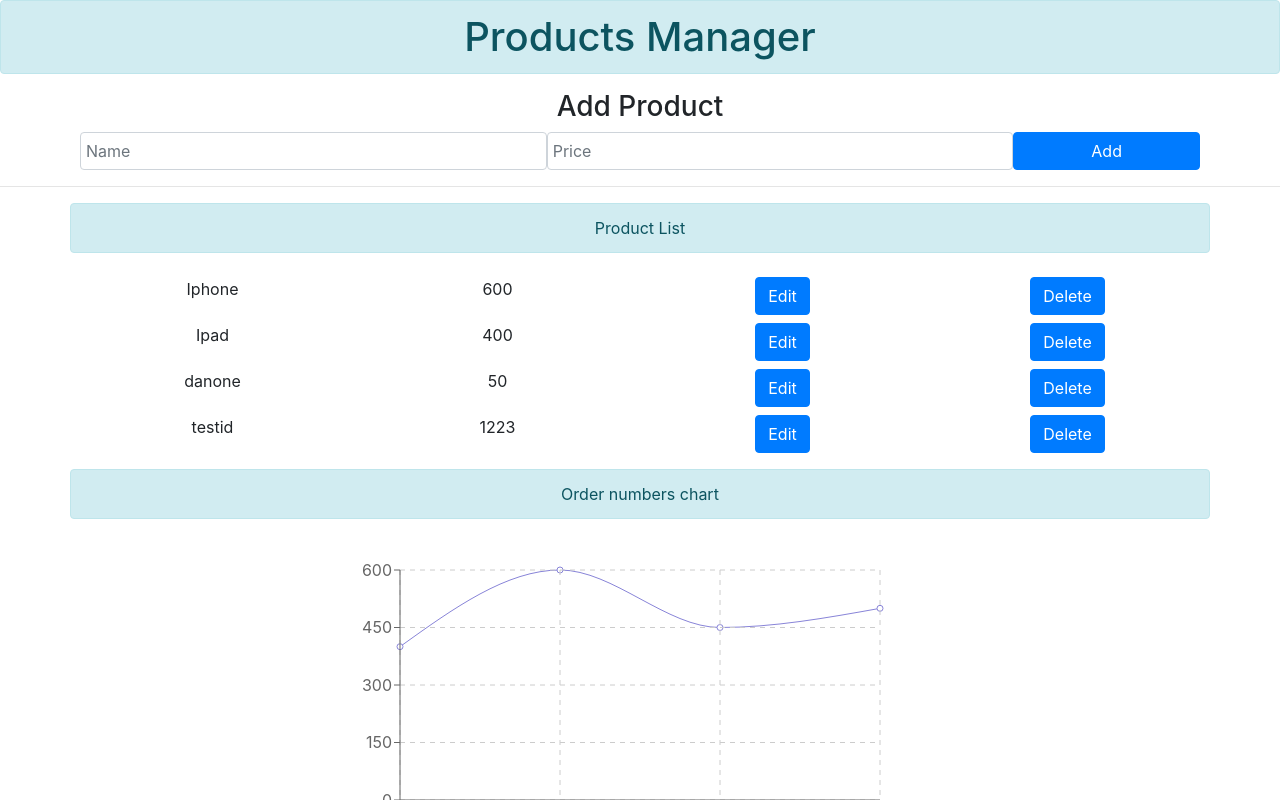
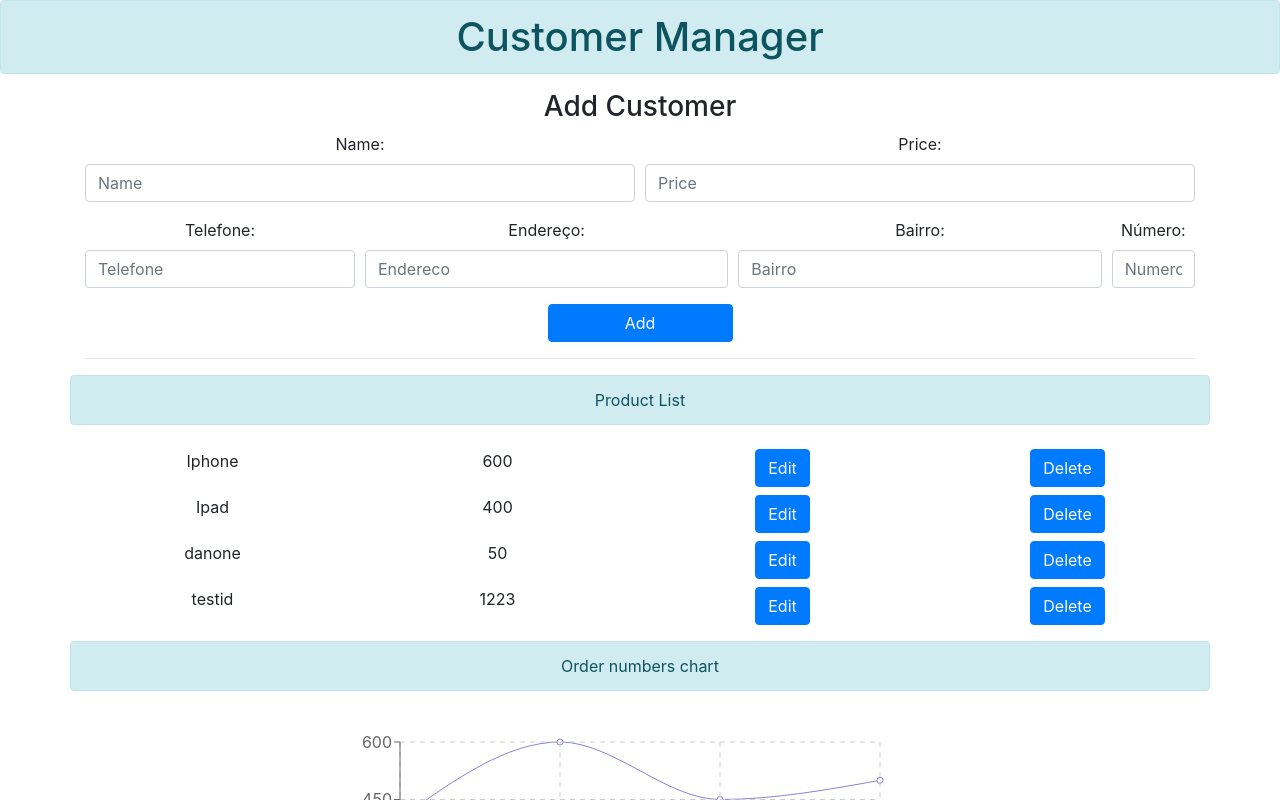
Before and after one commit to TiagoUmemura/reactjs-customer-registration, a React (Create React App) app: page / in a window 1280 px wide. Shown: the top 800 px of the page. Built offline with nearby package versions, Linux system fonts and the light colour scheme; data requests are answered from the project's data file.

Commit message:
Add customer fields

```diff
--- a/src/AddProduct.js
+++ b/src/AddProduct.js
@@ -19,17 +19,43 @@ class AddProduct extends Component {
   render() {
 
     return (
-      <form onSubmit={this.onSubmit}>
-        <div className="container">
-        <h3>Add Product</h3>
-        <div className="form-row">
-          <input className="form-control col-5" placeholder="Name" ref={nameInput => this.nameInput = nameInput}/>
-          <input className="form-control col-5" placeholder="Price" ref={priceInput => this.priceInput = priceInput}/>
+      <div className="container">
+        <h3>Add Customer</h3>
+        <form onSubmit={this.onSubmit}>
+
+          <div className="form-row">
+            <div className="form-group col-md-6">
+              <label for="name">Name:</label>
+              <input className="form-control" placeholder="Name" ref={nameInput => this.nameInput = nameInput}/>
+            </div>
+            <div className="form-group col-md-6">
+              <label for="price">Price:</label>
+              <input className="form-control" placeholder="Price" ref={priceInput => this.priceInput = priceInput}/>
+            </div>
+          </div>
+
+          <div className="form-row">
+            <div className="form-group col-md-3">
+              <label for="telefone">Telefone:</label>
+              <input className="form-control" placeholder="Telefone"/>
+            </div>
+            <div className="form-group col-md-4">
+              <label for="endereco">Endereço:</label>
+              <input className="form-control" placeholder="Endereco"/>
+            </div>
+            <div className="form-group col-md-4">
+              <label for="bairro">Bairro:</label>
+              <input className="form-control" placeholder="Bairro"/>
+            </div>
+            <div className="form-group col-md-1">
+              <label for="numero">Número:</label>
+              <input className="form-control" placeholder="Numero"/>
+            </div>
+          </div>
           <button className="btn btn-primary col-2">Add</button>
-        </div>
-        </div>
+        </form>
         <hr />
-      </form>
+      </div>
     );
   }
 }
--- a/src/App.js
+++ b/src/App.js
@@ -5,16 +5,7 @@ import AddProduct from './AddProduct';
 import axios from 'axios'
 import { LineChart, Line, CartesianGrid, XAxis, YAxis, Tooltip } from 'recharts';
 
-const products = [
-  {
-    name:'iPad',
-    price: '200'
-  },
-  {
-    name:'iPhone',
-    price: '650'
-  }
-];
+const products = [];
 
 const data = [{name: 'Page A', uv: 400, pv: 2400, amt: 2400},
   {name: 'Page B', uv: 600, pv: 2300, amt: 2400},
@@ -94,10 +85,10 @@ class App extends Component {
   }
 
   render() {
-    const title = 'Products Manager';
+    const title = 'Customer Manager';
 
     return (
-      <div className="App center-content">
+      <div className="App">
         <h1 className="alert alert-info">{title}</h1>
 
         <AddProduct
```
